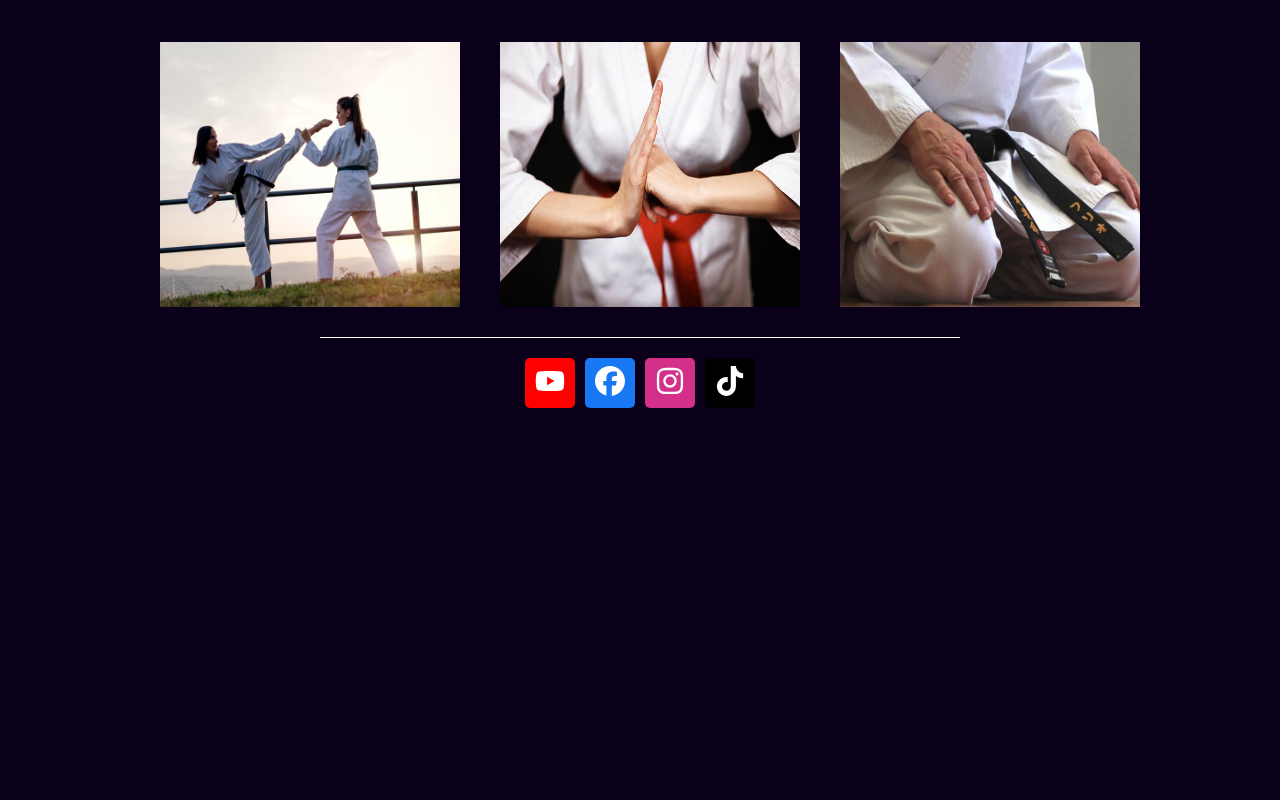
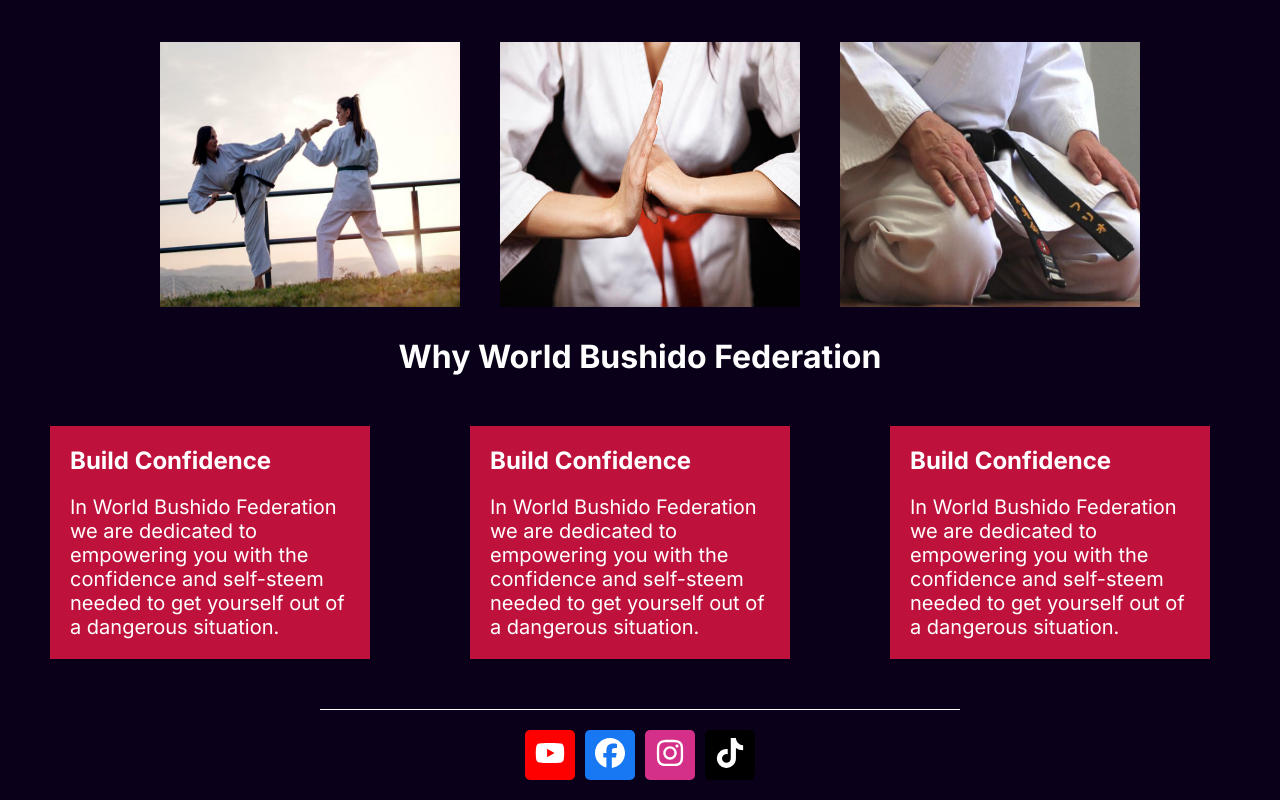
Before and after one commit to FerZva/world-bushido-federation-landingpage, a Next.js app: page /wbfhonduras in a window 1280 px wide. Shown: the part 510-1310 px from the top of the page. Before the commit the page ends 938 px from the top, so only its background shows below. Built offline with nearby package versions, Linux system fonts and the light colour scheme.

Commit message:
section added

```diff
--- a/src/app/styles/_WbfHonduras.scss
+++ b/src/app/styles/_WbfHonduras.scss
@@ -66,6 +66,14 @@
                     max-height: 300px;
                     margin: 20px;
                 }
+
+                @media screen and (max-width: 1019px) {
+                    margin-bottom: 190px;
+                }
+
+                @media screen and (max-width: 719px) {
+                    margin-bottom: 290px;
+                }
             }
         }
     }
--- a/src/app/wbfhonduras/page.js
+++ b/src/app/wbfhonduras/page.js
@@ -40,6 +40,23 @@
                   className='container_wbfhonduras-page_gallery-container_gallery_image'
                 />
               </div>
+              <div style={{ width: "100%" }}>
+                <h1>Why World Bushido Federation</h1>
+                <div style={{ display: "flex", justifyContent: "space-beetwen", flexWrap: "wrap", textAlign: "left" }}>
+                  <div style={{ maxWidth: "320px", padding: "20px", margin: "50px", backgroundColor: "rgba(190, 18, 60, 1)" }}>
+                    <h2 style={{ marginBottom: "20px" }}>Build Confidence</h2>
+                    <p>In World Bushido Federation we are dedicated to empowering you with the confidence and self-steem needed to get yourself out of a dangerous situation.</p>
+                  </div>
+                  <div style={{ maxWidth: "320px", padding: "20px", margin: "50px", backgroundColor: "rgba(190, 18, 60, 1)" }}>
+                    <h2 style={{ marginBottom: "20px" }}>Build Confidence</h2>
+                    <p>In World Bushido Federation we are dedicated to empowering you with the confidence and self-steem needed to get yourself out of a dangerous situation.</p>
+                  </div>
+                  <div style={{ maxWidth: "320px", padding: "20px", margin: "50px", backgroundColor: "rgba(190, 18, 60, 1)" }}>
+                    <h2 style={{ marginBottom: "20px" }}>Build Confidence</h2>
+                    <p>In World Bushido Federation we are dedicated to empowering you with the confidence and self-steem needed to get yourself out of a dangerous situation.</p>
+                  </div>
+                </div>
+              </div>
             </div>
         </div>
         <Footer />
```
